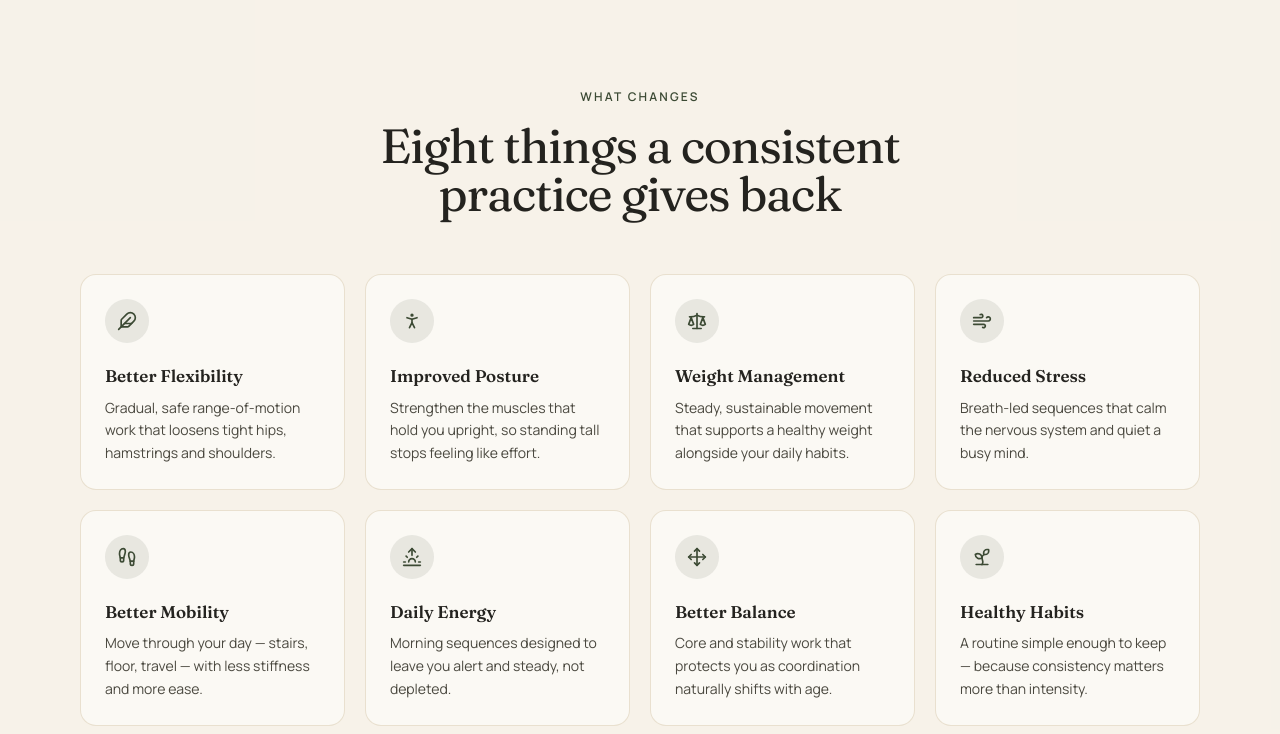
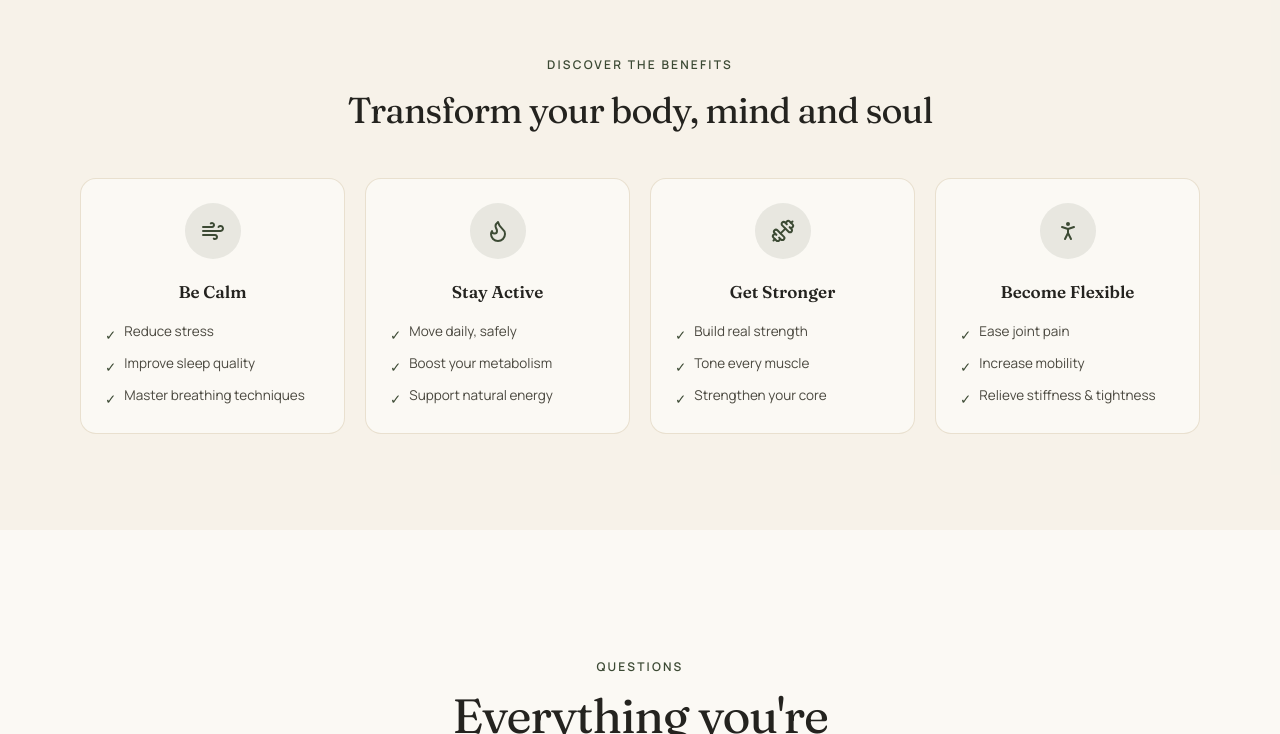
Before and after one commit to trovaxel-jpg/GayatriChandroliya, a Next.js app: page / in a window 1280 px wide. Shown: the part 2066-2800 px from the top of the page. Built offline with nearby package versions, Linux system fonts and the light colour scheme.

Commit message:
shorten site, rebrand, update trial page

```diff
--- a/app/page.tsx
+++ b/app/page.tsx
@@ -3,12 +3,9 @@ import { Hero } from "@/components/Hero";
 import { TrustStats } from "@/components/TrustStats";
 import { Instructor } from "@/components/Instructor";
 import { Benefits } from "@/components/Benefits";
-import { Programs } from "@/components/Programs";
-import { WhyChooseUs } from "@/components/WhyChooseUs";
-// Transformations (student testimonials) is intentionally left out of the
-// page for now — the component uses placeholder names/quotes. Re-add the
-// <Transformations /> import + JSX once you have real student testimonials
-// to swap in (component file is still in components/Transformations.tsx).
+// Programs, WhyChooseUs and Transformations are intentionally left out —
+// shortened homepage to mirror Kamya's leaner structure. Component files
+// are still in components/ if you want to bring any of them back later.
 import { FAQ } from "@/components/FAQ";
 import { FinalCTA } from "@/components/FinalCTA";
 import { Footer } from "@/components/Footer";
@@ -22,8 +19,6 @@ export default function Home() {
         <TrustStats />
         <Instructor />
         <Benefits />
-        <Programs />
-        <WhyChooseUs />
         <FAQ />
         <FinalCTA />
       </main>
--- a/app/trial/page.tsx
+++ b/app/trial/page.tsx
@@ -102,6 +102,50 @@ export default function TrialPage() {
           </div>
         </section>
 
+        <section className="bg-sand/40 py-20 md:py-24">
+          <div className="container-page max-w-3xl">
+            <h2 className="text-center text-3xl tracking-tight text-ink md:text-4xl">
+              How the session is structured
+            </h2>
+            <p className="mx-auto mt-5 max-w-xl text-center text-[15.5px] leading-relaxed text-ink-soft">
+              Each class is guided live by {SITE.instructorName}, who has
+              practiced yogasana and pranayam daily for {SITE.yearsPracticing}{" "}
+              years. Sessions include a balanced blend of asanas, breathing
+              techniques (pranayam), and guided relaxation — paced for
+              beginners and returning practitioners alike.
+            </p>
+
+            <div className="mt-10 space-y-4">
+              {[
+                {
+                  q: "I have no experience in yoga. Can I attend?",
+                  a: "Yes — the trial class is designed to welcome complete beginners. Every pose is taught from the ground up, and modifications are offered for stiffer joints or lower mobility.",
+                },
+                {
+                  q: "What do I need for the class?",
+                  a: "Just a yoga mat and a little open floor space. No other equipment is required.",
+                },
+                {
+                  q: "What happens after I book?",
+                  a: "You'll receive the class link and timing details directly, ahead of the Monday start date.",
+                },
+                {
+                  q: "What happens after the trial?",
+                  a: "There's no obligation to continue. If you'd like to keep practicing, you can enroll in a longer plan afterward.",
+                },
+              ].map((item) => (
+                <div
+                  key={item.q}
+                  className="rounded-2xl border border-sand-dark/70 bg-cream p-6"
+                >
+                  <h3 className="text-[15.5px] font-semibold text-ink">{item.q}</h3>
+                  <p className="mt-2 text-[14.5px] leading-relaxed text-ink-soft">{item.a}</p>
+                </div>
+              ))}
+            </div>
+          </div>
+        </section>
+
         <section className="bg-sage-deep py-20 text-cream md:py-24">
           <div className="container-page text-center">
             <h2 className="mx-auto max-w-xl text-3xl tracking-tight md:text-4xl">
--- a/components/Benefits.tsx
+++ b/components/Benefits.tsx
@@ -1,82 +1,60 @@
-import {
-  Feather,
-  PersonStanding,
-  Scale,
-  Wind,
-  Footprints,
-  Sunrise,
-  Move,
-  Sprout,
-} from "lucide-react";
+import { Wind, Flame, Dumbbell, PersonStanding } from "lucide-react";
 import { Reveal } from "./Reveal";
 
-const BENEFITS = [
+const CATEGORIES = [
   {
-    icon: Feather,
-    title: "Better Flexibility",
-    copy: "Gradual, safe range-of-motion work that loosens tight hips, hamstrings and shoulders.",
+    icon: Wind,
+    title: "Be Calm",
+    points: ["Reduce stress", "Improve sleep quality", "Master breathing techniques"],
+  },
+  {
+    icon: Flame,
+    title: "Stay Active",
+    points: ["Move daily, safely", "Boost your metabolism", "Support natural energy"],
+  },
+  {
+    icon: Dumbbell,
+    title: "Get Stronger",
+    points: ["Build real strength", "Tone every muscle", "Strengthen your core"],
   },
   {
     icon: PersonStanding,
-    title: "Improved Posture",
-    copy: "Strengthen the muscles that hold you upright, so standing tall stops feeling like effort.",
-  },
-  {
-    icon: Scale,
-    title: "Weight Management",
-    copy: "Steady, sustainable movement that supports a healthy weight alongside your daily habits.",
-  },
-  {
-    icon: Wind,
-    title: "Reduced Stress",
-    copy: "Breath-led sequences that calm the nervous system and quiet a busy mind.",
-  },
-  {
-    icon: Footprints,
-    title: "Better Mobility",
-    copy: "Move through your day — stairs, floor, travel — with less stiffness and more ease.",
-  },
-  {
-    icon: Sunrise,
-    title: "Daily Energy",
-    copy: "Morning sequences designed to leave you alert and steady, not depleted.",
-  },
-  {
-    icon: Move,
-    title: "Better Balance",
-    copy: "Core and stability work that protects you as coordination naturally shifts with age.",
-  },
-  {
-    icon: Sprout,
-    title: "Healthy Habits",
-    copy: "A routine simple enough to keep — because consistency matters more than intensity.",
+    title: "Become Flexible",
+    points: ["Ease joint pain", "Increase mobility", "Relieve stiffness & tightness"],
   },
 ];
 
 export function Benefits() {
   return (
-    <section id="benefits" className="bg-sand/40 py-24 md:py-32">
+    <section id="benefits" className="bg-sand/40 py-20 md:py-24">
       <div className="container-page">
         <Reveal mode="fade">
           <p className="eyebrow text-center text-[12px] font-semibold uppercase text-sage-deep">
-            What Changes
+            Discover the Benefits
           </p>
         </Reveal>
         <Reveal mode="slide-up" delay={0.05}>
-          <h2 className="mx-auto mt-4 max-w-2xl text-center text-4xl tracking-tight text-ink md:text-5xl">
-            Eight things a consistent practice gives back
+          <h2 className="mx-auto mt-4 max-w-2xl text-center text-3xl tracking-tight text-ink md:text-4xl">
+            Transform your body, mind and soul
           </h2>
         </Reveal>
 
-        <div className="mt-14 grid grid-cols-1 gap-5 sm:grid-cols-2 lg:grid-cols-4">
-          {BENEFITS.map((b, i) => (
-            <Reveal key={b.title} mode="slide-up" delay={(i % 4) * 0.06}>
-              <div className="h-full rounded-2xl border border-sand-dark/70 bg-cream p-6 transition-shadow hover:shadow-md">
-                <span className="flex h-11 w-11 items-center justify-center rounded-full bg-sage-deep/10">
-                  <b.icon size={20} className="text-sage-deep" aria-hidden="true" />
+        <div className="mt-12 grid grid-cols-1 gap-5 sm:grid-cols-2 lg:grid-cols-4">
+          {CATEGORIES.map((c, i) => (
+            <Reveal key={c.title} mode="slide-up" delay={(i % 4) * 0.06}>
+              <div className="h-full rounded-2xl border border-sand-dark/70 bg-cream p-6 text-center transition-shadow hover:shadow-md">
+                <span className="mx-auto flex h-14 w-14 items-center justify-center rounded-full bg-sage-deep/10">
+                  <c.icon size={24} className="text-sage-deep" aria-hidden="true" />
                 </span>
-                <h3 className="mt-5 text-[17px] font-semibold text-ink">{b.title}</h3>
-                <p className="mt-2 text-[14px] leading-relaxed text-ink-soft">{b.copy}</p>
+                <h3 className="mt-5 text-[17px] font-semibold text-ink">{c.title}</h3>
+                <ul className="mt-4 space-y-2 text-left text-[13.5px] text-ink-soft">
+                  {c.points.map((point) => (
+                    <li key={point} className="flex items-start gap-2">
+                      <span className="mt-1 text-sage-deep">✓</span>
+                      <span>{point}</span>
+                    </li>
+                  ))}
+                </ul>
               </div>
             </Reveal>
           ))}
--- a/components/Header.tsx
+++ b/components/Header.tsx
@@ -8,7 +8,6 @@ import { SITE } from "@/lib/config";
 const NAV_LINKS = [
   { href: "/about", label: "About Us" },
   { href: "/#benefits", label: "Benefits" },
-  { href: "/#programs", label: "Programs" },
   { href: "/#faq", label: "FAQ" },
   { href: "/trial", label: "₹99 Trial Class" },
 ];
--- a/lib/config.ts
+++ b/lib/config.ts
@@ -11,13 +11,13 @@ export const ENROLLMENT_URL = "https://superprofile.bio/yourprofile";
 export const TRIAL_ENROLLMENT_URL = "https://superprofile.bio/yourprofile/trial";
 
 export const SITE = {
-  name: "Aayama Yoga",
+  name: "Gayatri Chandroliya",
   tagline: "Feel Younger. Move Better. Live Stronger.",
   instructorName: "Gayatri Chandroliya",
   instructorAge: 48,
   yearsPracticing: 14,
-  domain: "https://aayamayoga.com",
-  email: "hello@aayamayoga.com",
-  instagram: "https://instagram.com/aayamayoga",
-  youtube: "https://youtube.com/@aayamayoga",
+  domain: "https://gayatrichandroliya.com",
+  email: "hello@gayatrichandroliya.com",
+  instagram: "https://instagram.com/gayatrichandroliya",
+  youtube: "https://youtube.com/@gayatrichandroliya",
 };
```
